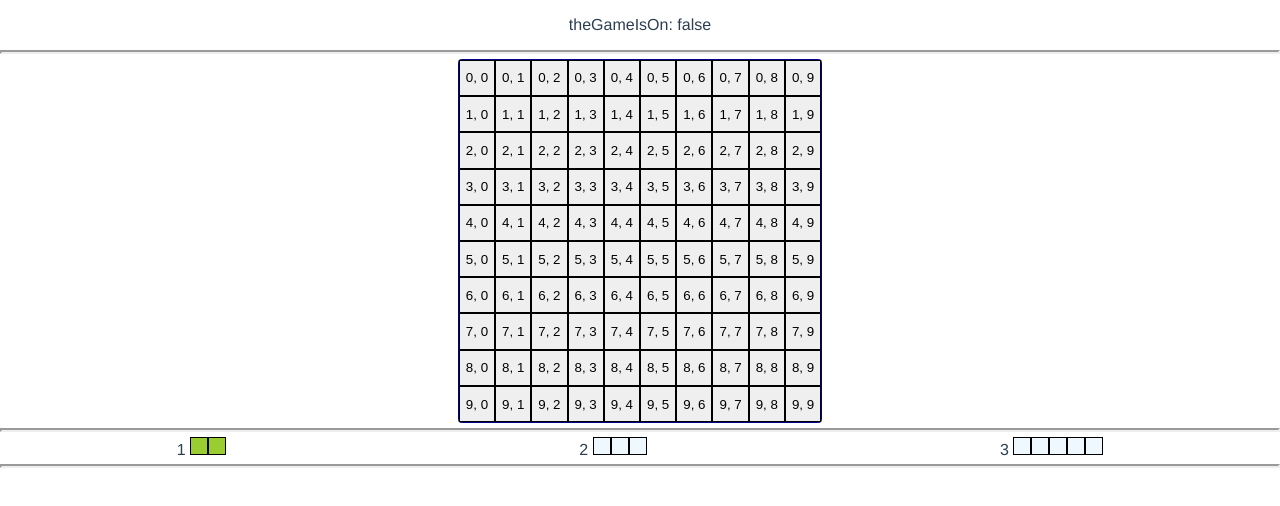
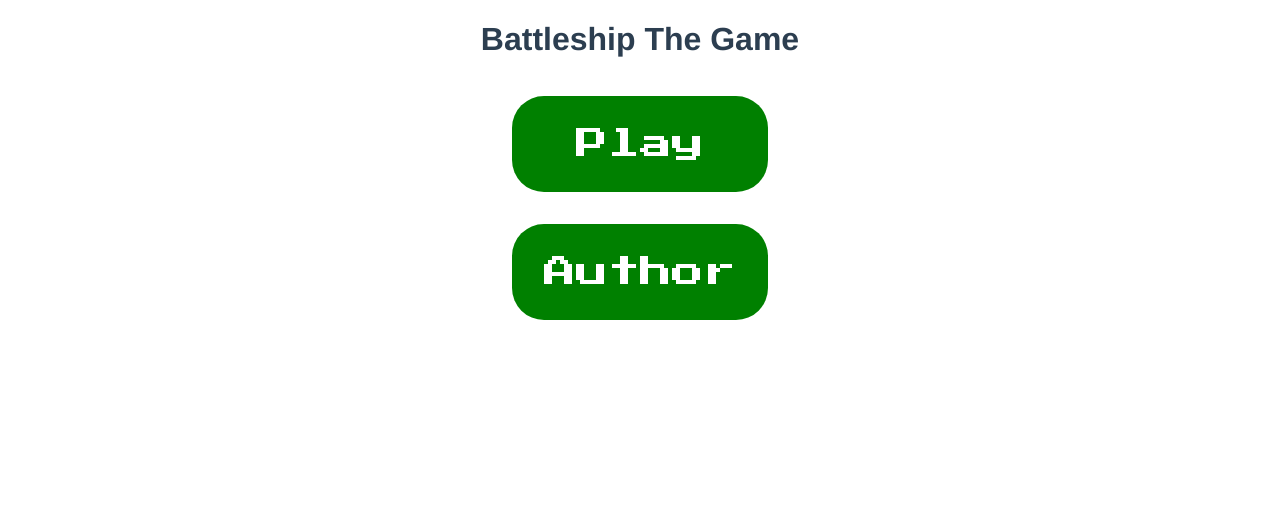
Before and after one commit to Oskarowski/battleships-app, a Vue app: page / in a window 1280 px wide. Shown: the top 506 px of the page. Built offline with nearby package versions, Linux system fonts and the light colour scheme; no server answers.

Commit message:
imported font-family

```diff
--- a/src/App.vue
+++ b/src/App.vue
@@ -1,4 +1,10 @@
 <template>
+  <link rel="preconnect" href="https://fonts.googleapis.com" />
+  <link rel="preconnect" href="https://fonts.gstatic.com" crossorigin />
+  <link
+    href="https://fonts.googleapis.com/css2?family=Press+Start+2P&display=swap"
+    rel="stylesheet"
+  />
   <HomeMenu
     v-if="isMomeMenuState"
     @play-btn-clicked="playBtnClicked"
@@ -20,8 +26,8 @@ export default {
   name: "App",
   data: function () {
     return {
-      isMomeMenuState: false,
-      isGameState: true,
+      isMomeMenuState: true,
+      isGameState: false,
       isAboutAuthorState: false,
     };
   },
@@ -58,9 +64,13 @@ export default {
 body {
   margin: 0;
   padding: 0;
+  font-family: "Press Start 2P", cursive;
+}
+button {
+  font-family: "Press Start 2P", cursive;
 }
 #app {
-  font-family: Avenir, Helvetica, Arial, sans-serif;
+  font-family: "Press Start 2P";
   -webkit-font-smoothing: antialiased;
   -moz-osx-font-smoothing: grayscale;
   text-align: center;
```
